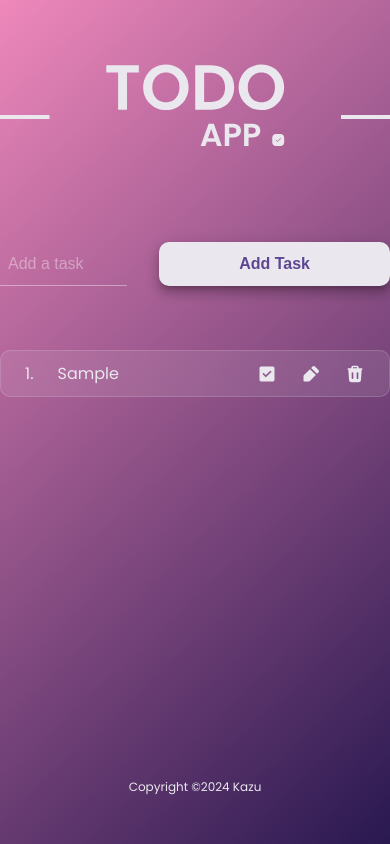
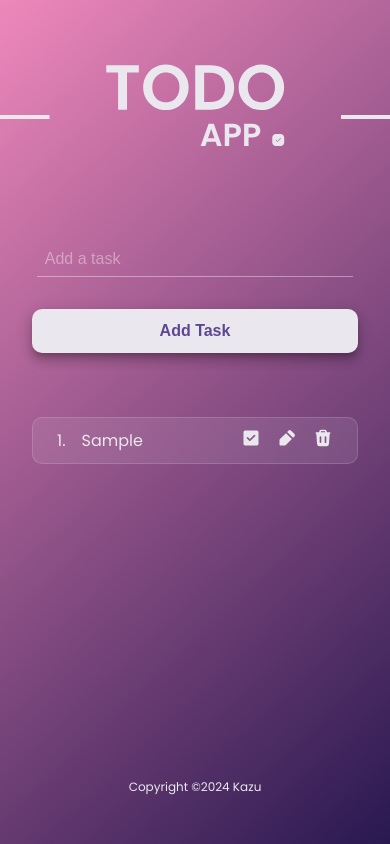
Before and after one commit to KareemZuwa/Happ-todo, a React (Vite) app: page / in a window 390 px wide. Both pictures are taken after typing "Sample" into the empty fields and a click on the button "Add Task". Built offline with nearby package versions, Linux system fonts and the light colour scheme.

Commit message:
fixing responsive components'

```diff
--- a/src/components/Button.tsx
+++ b/src/components/Button.tsx
@@ -1,6 +1,7 @@
 import styled from "styled-components";
 import { theme } from "../styles/theme";
 import { ButtonProps } from "../types/interfaces";
+import { device } from "../styles/styles";
 
 const StyledButton = styled.button<{
   mode: string;
@@ -23,6 +24,15 @@ const StyledButton = styled.button<{
     background-color: ${({ mode }) =>
       mode === "add" ? theme.colors.purpleLight : theme.colors.darkGreen};
   }
+
+  @media ${device.mobileL} {
+    &:hover {
+      color: ${({ mode }) =>
+        mode === "add" ? theme.colors.purpleLight : theme.colors.offWhite};
+      background-color: ${({ mode }) =>
+        mode === "add" ? theme.colors.offWhite : theme.colors.mainGreen};
+    }
+  }
 `;
 
 export const Button = ({ title, onClick, type, mode }: ButtonProps) => (
--- a/src/components/Form.tsx
+++ b/src/components/Form.tsx
@@ -1,5 +1,6 @@
 import styled from "styled-components";
 import { FormProps } from "../types/interfaces";
+import { device } from "../styles/styles";
 
 const StyledForm = styled.form<{ $row?: boolean }>`
   width: 100%;
@@ -8,6 +9,10 @@ const StyledForm = styled.form<{ $row?: boolean }>`
   justify-content: space-between;
   align-items: ${(props) => !props.$row && "center"};
   gap: 2rem;
+
+  @media ${device.mobileL} {
+    flex-direction: column;
+  }
 `;
 export const Form = ({ children, onSubmit, row }: FormProps) => (
   <StyledForm onSubmit={onSubmit} $row={row}>
--- a/src/components/InputField.tsx
+++ b/src/components/InputField.tsx
@@ -1,6 +1,7 @@
 import styled from "styled-components";
 import { InputFieldProps } from "../types/interfaces";
 import { theme } from "../styles/theme";
+import { device } from "../styles/styles";
 
 const StyledInputField = styled.input<{ mode: string }>`
   width: ${({ mode }) => mode === "dark" && "100%"};
@@ -25,6 +26,11 @@ const StyledInputField = styled.input<{ mode: string }>`
       ${({ mode }) =>
         mode === "dark" ? theme.colors.offWhite : theme.colors.darkGrey};
   }
+
+  @media ${device.mobileL} {
+    width: auto;
+    margin: 0rem .3rem;
+  }
 `;
 
 export const InputField = ({
--- a/src/components/TodoListItem.tsx
+++ b/src/components/TodoListItem.tsx
@@ -1,4 +1,4 @@
-import { Subtitle } from "../styles/styles";
+import { Subtitle, device } from "../styles/styles";
 import { TodoListItemProps } from "../types/interfaces";
 import { CheckboxIcon, DeleteIcon, EditIcon } from "./_index";
 import styled from "styled-components";
@@ -6,6 +6,12 @@ import styled from "styled-components";
 const Box = styled.div`
   display: flex;
   gap: 1.5rem;
+  place-self: flex-start;
+  text-align: start;
+
+  @media ${device.mobileL} {
+    gap: 1rem;
+  }
 `;
 
 const TodoItemSubtitle = styled(Subtitle)<{ $isChecked: boolean }>`
--- a/src/styles/styles.ts
+++ b/src/styles/styles.ts
@@ -1,5 +1,11 @@
 import styled, { keyframes } from "styled-components";
 import { theme } from "../styles/theme";
+
+export const device = {
+  mobileL: "(max-width: 580px)",
+  tablet: "(min-width: 840px)",
+  laptop: `(min-width: ${theme.breakpoints.lg})`,
+};
 
 /** WRAPPER CONTAINER STYLE COMPONENTS */
 export const Container = styled.div`
@@ -30,8 +36,16 @@ export const StyledMain = styled.main`
   width: 100%;
   max-width: ${theme.breakpoints.md};
   flex-grow: 1;
+  box-sizing: border-box;
   padding-top: 6rem;
   padding-bottom: 3rem;
+  padding-left: 2rem;
+  padding-right: 2rem;
+
+  @media ${device.tablet} {
+    padding-left: 0rem;
+    padding-right: 0rem;
+  }
 `;
 
 export const StyledFooter = styled.footer`
```
